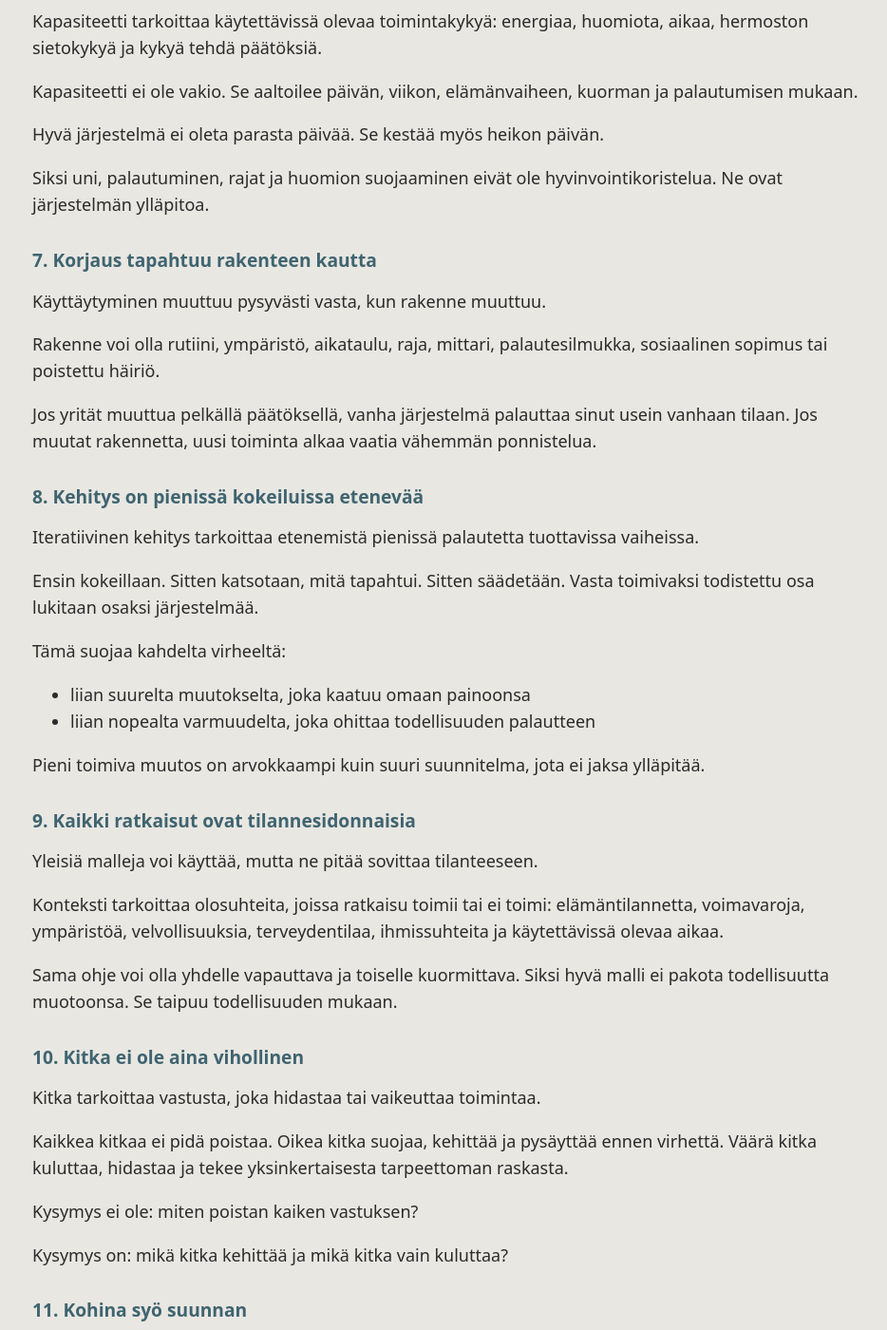
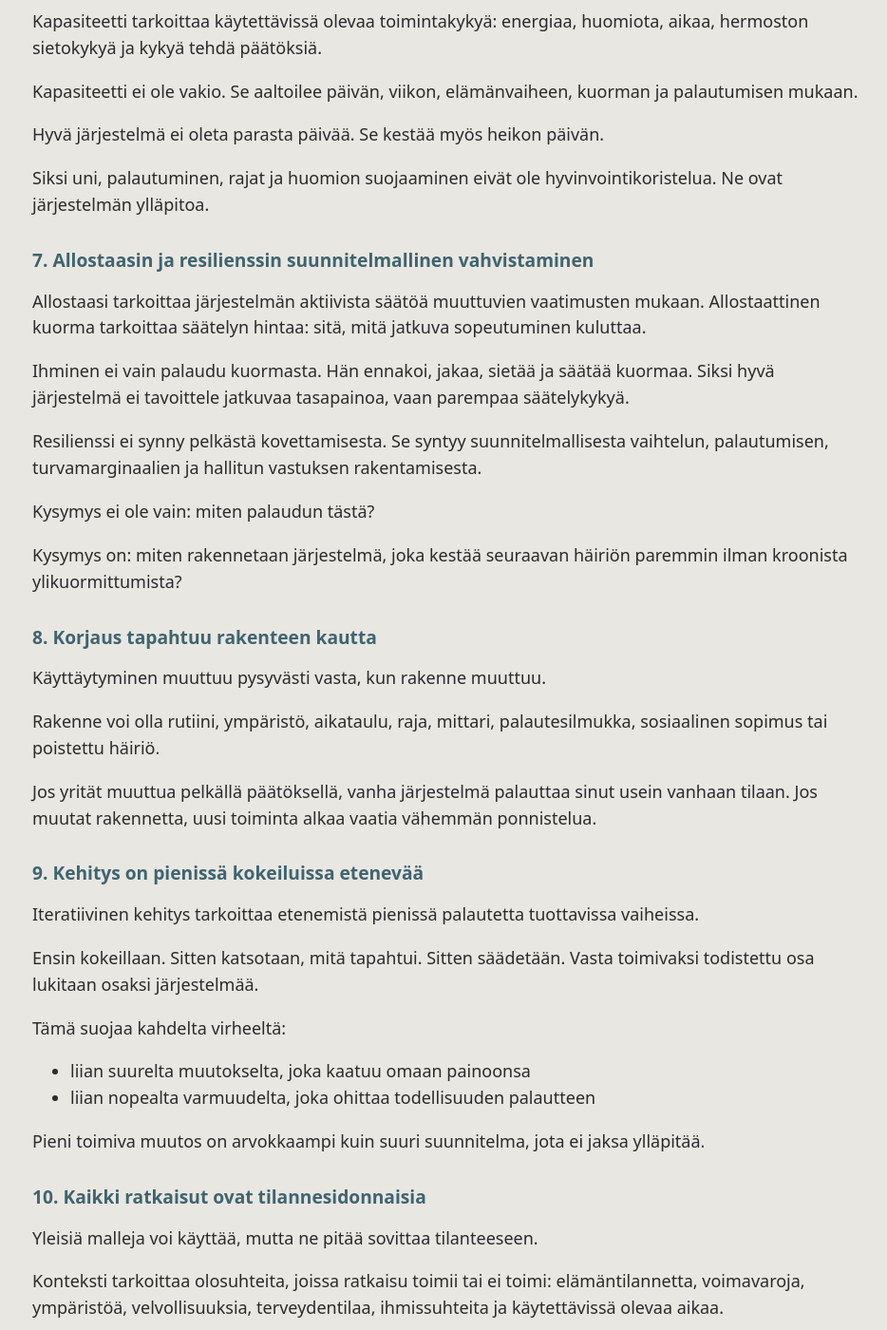
Before and after one commit to kataguru/blogi, a Jekyll site: the page built from teesit.md, in a window 1280 px wide and 1400 px high, scrolled down 2341 px. Shown: the whole window at 95% size, without its empty margins (170-1104 px from the left). Built offline with Jekyll 4.4.1, drawn with Linux system fonts in a browser that asks for light colours; some of the changed text lies outside the part shown.

Commit message:
Add allostasis and resilience as core thesis

```diff
--- a/teesit.md
+++ b/teesit.md
@@ -81,7 +81,19 @@ Hyvä järjestelmä ei oleta parasta päivää. Se kestää myös heikon päivä
 
 Siksi uni, palautuminen, rajat ja huomion suojaaminen eivät ole hyvinvointikoristelua. Ne ovat järjestelmän ylläpitoa.
 
-### 7. Korjaus tapahtuu rakenteen kautta
+### 7. Allostaasin ja resilienssin suunnitelmallinen vahvistaminen
+
+Allostaasi tarkoittaa järjestelmän aktiivista säätöä muuttuvien vaatimusten mukaan. Allostaattinen kuorma tarkoittaa säätelyn hintaa: sitä, mitä jatkuva sopeutuminen kuluttaa.
+
+Ihminen ei vain palaudu kuormasta. Hän ennakoi, jakaa, sietää ja säätää kuormaa. Siksi hyvä järjestelmä ei tavoittele jatkuvaa tasapainoa, vaan parempaa säätelykykyä.
+
+Resilienssi ei synny pelkästä kovettamisesta. Se syntyy suunnitelmallisesta vaihtelun, palautumisen, turvamarginaalien ja hallitun vastuksen rakentamisesta.
+
+Kysymys ei ole vain: miten palaudun tästä?
+
+Kysymys on: miten rakennetaan järjestelmä, joka kestää seuraavan häiriön paremmin ilman kroonista ylikuormittumista?
+
+### 8. Korjaus tapahtuu rakenteen kautta
 
 Käyttäytyminen muuttuu pysyvästi vasta, kun rakenne muuttuu.
 
@@ -120,7 +132,7 @@ Kysymys ei ole: miten poistan kaiken vastuksen?
 
 Kysymys on: mikä kitka kehittää ja mikä kitka vain kuluttaa?
 
-### 11. Kohina syö suunnan
+### 12. Kohina syö suunnan
 
 Kohina tarkoittaa häiritsevää, epäolennaista tai väärään suuntaan ohjaavaa syötettä. Signaali–kohinasuhde tarkoittaa olennaisen ja häiritsevän suhdetta.
 
@@ -182,9 +194,9 @@ Joustavuus ei tarkoita luovuttamista. Se tarkoittaa, että tavoite säilyttää
 
 ### Resilienssivara
 
-Resilienssi tarkoittaa kykyä kestää häiriöitä ja palautua niistä.
+Resilienssivara on allostaasin ja resilienssin suunnitelmallisen vahvistamisen käytännön työkalu.
 
-Resilienssivara tarkoittaa tarkoituksella jätettyä toleranssivyöhykettä: aikaa, energiaa, rahaa, huomiota tai vaihtoehtoinen polku, joka estää pienen virheen muuttumisen järjestelmäromahdukseksi.
+Se tarkoittaa tarkoituksella jätettyä toleranssivyöhykettä: aikaa, energiaa, rahaa, huomiota tai vaihtoehtoista polkua, joka estää pienen virheen muuttumisen järjestelmäromahdukseksi.
 
 ### Ympäristövihjeet
 
@@ -210,6 +222,7 @@ Kun artikkeli kirjoitetaan näiden teesien pohjalta, sen pitää vastata ainakin
 - mikä kuormittaa?
 - mikä palaute puuttuu?
 - mikä kitka on hyödyllistä ja mikä kuluttavaa?
+- mikä vahvistaa allostaattista säätelykykyä ja resilienssivaraa?
 - mikä pieni korjausliike voisi muuttaa tilannetta?
 - mikä osa tästä on oma havainto, mikä tulkinta ja mikä laajempi väite?
 
```
Also changed, not shown: other parts of teesit.md (+5 -5 lines).
